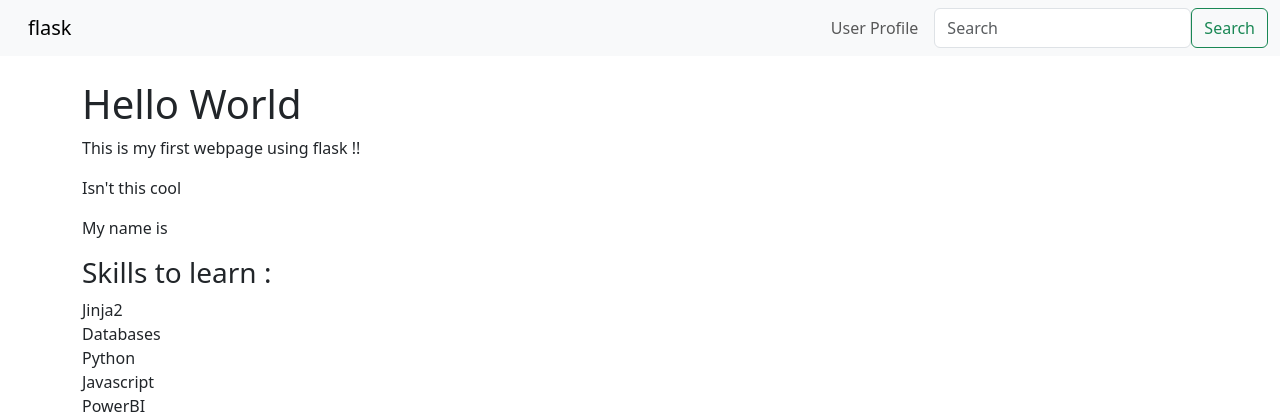
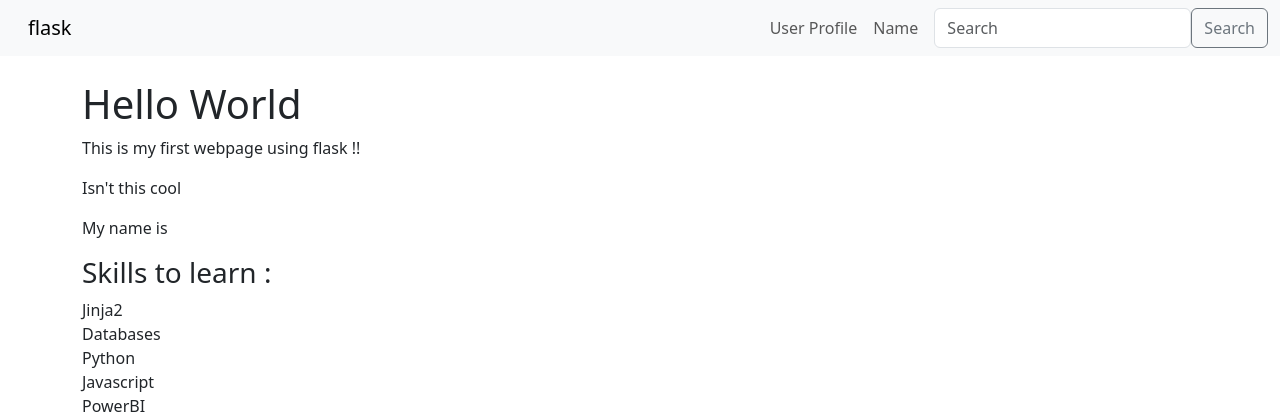
Before and after one commit to ayeshaf12/flask, a Flask app: page /new/ in a window 1280 px wide. Shown: the top 420 px of the page. Run offline with Flask 3, Linux system fonts and the light colour scheme.

Commit message:
Web forms using Wtforms

```diff
--- a/Templates/navbar.html
+++ b/Templates/navbar.html
@@ -13,9 +13,14 @@
 
 
 
+        <li class="nav-item">
+          <a class="nav-link" href="{{url_for('name')}}">Name</a>
+        </li>
+
+
       <form class="d-flex" role="search">
         <input class="form-control me-2" type="search" placeholder="Search" aria-label="Search"/>
-        <button class="btn btn-outline-success" type="submit">Search</button>
+        <button class="btn btn-outline-secondary" type="submit">Search</button>
       </form>
     </div>
   </div>
--- a/app.py
+++ b/app.py
@@ -6,12 +6,24 @@ from wtforms.validators import DataRequired
 
 # Create a flask instance
 app= Flask(__name__)
+#Create a secret key but dont push it to git bcz when git is public. There is a problem. For now leave it blank .
+app.config['SECRET_KEY'] = "NO SECRET KEY FOR NOW"
 
 # Create a form class
+class namerForm(FlaskForm):
+    name = StringField("What's your Name?", validators=[DataRequired()])
+    submit = SubmitField("Submit")
 
+#Create a name page
+@app.route('/name', methods =['GET','POST'])
+def name():
+    name = None
+    form = namerForm()
+    if form.validate_on_submit():
+        name= form.name.data
+        form.name.data = ''
 
-
-
+    return render_template("name.html", name = name,form = form)
 
 
 
```
Also changed, not shown: Templates/name.html (added, +22 -0 lines).
